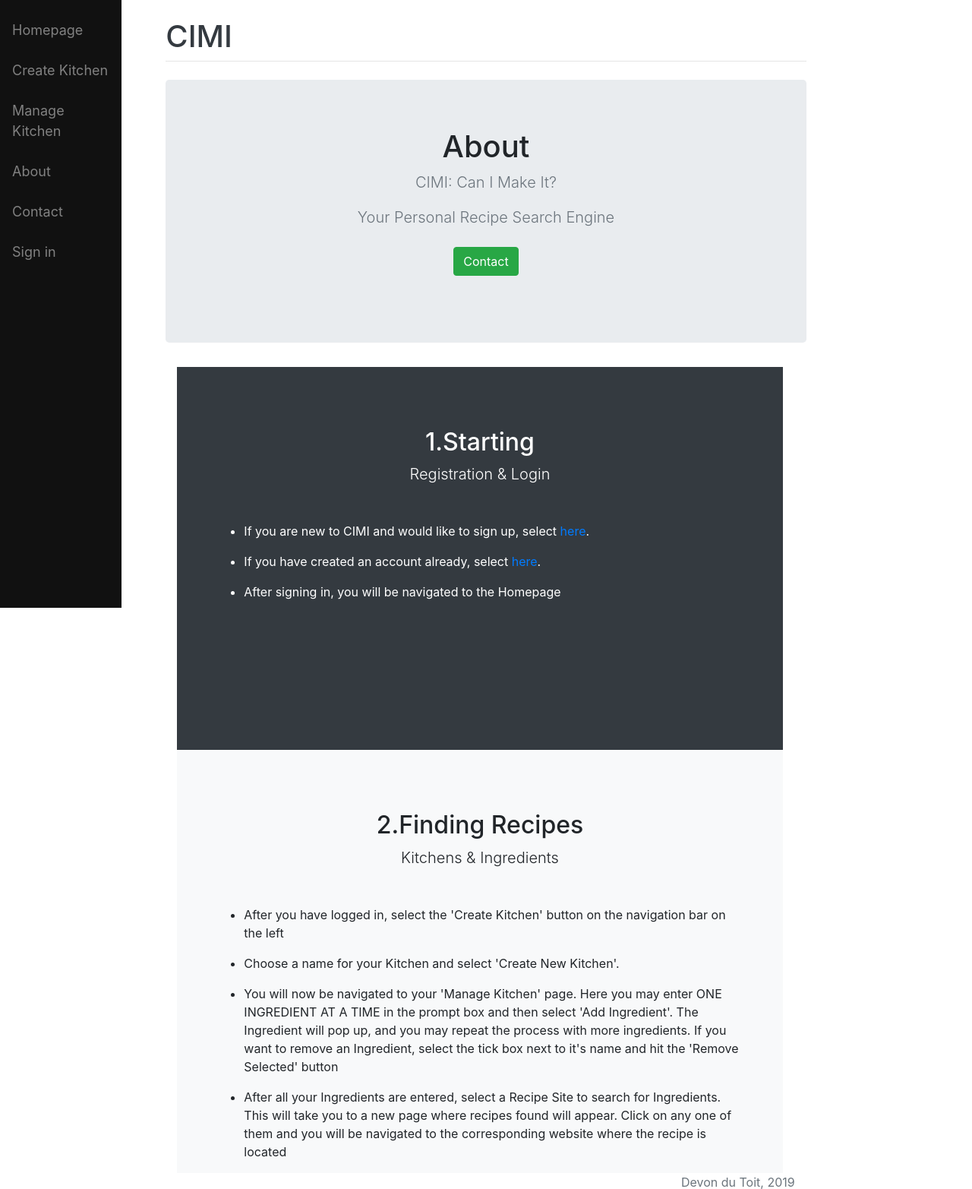
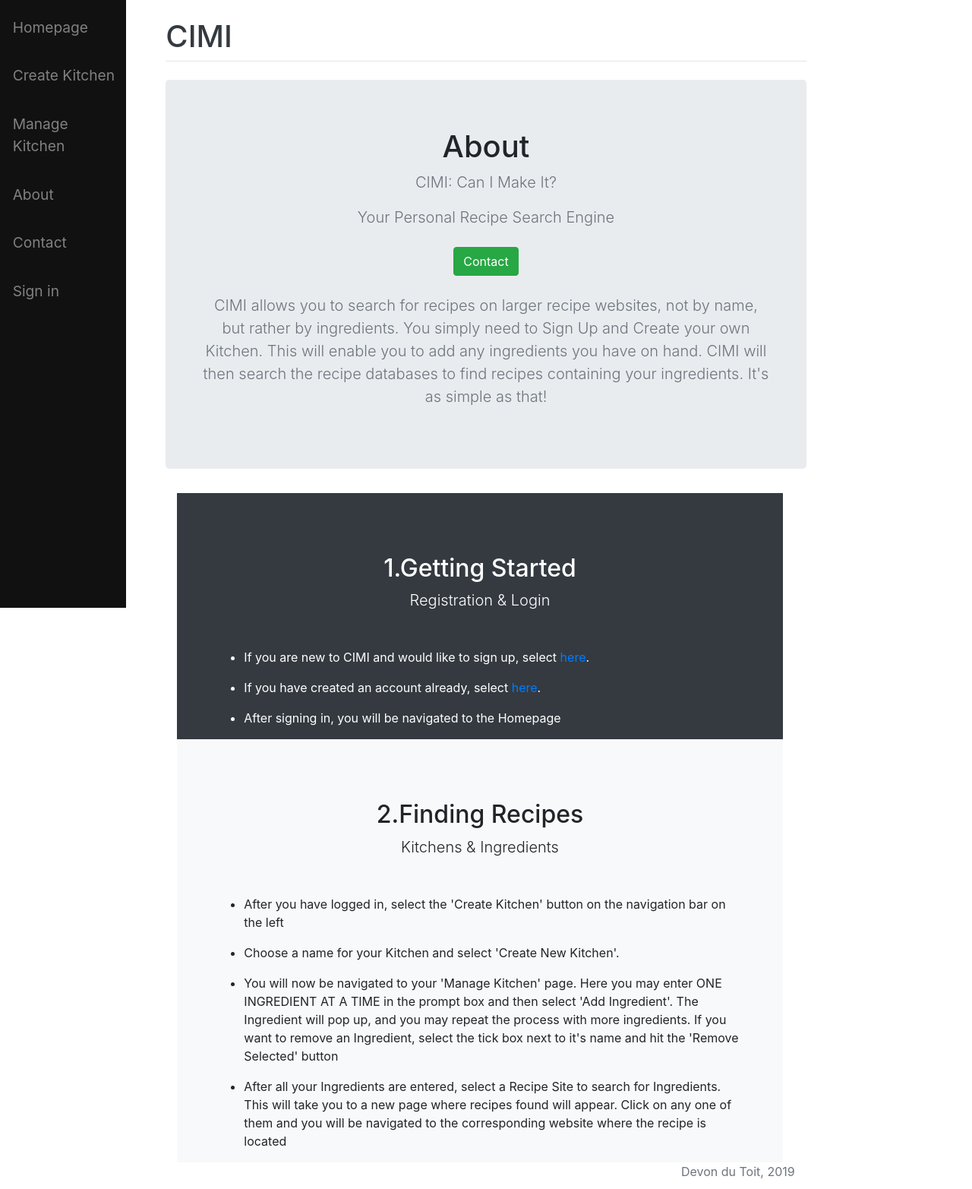
Before and after one commit to psiphi-py/CIMI, a Django app: page /about/ in a window 1280 px wide. Shown: the top 1565 px of the page at 76% size. Run offline with Django 3.2, Linux system fonts and the light colour scheme; some libraries are stand-ins or nearby versions.

Commit message:
Altered navigation bar size for scalability, Added ABout description of site and improved contact wording

```diff
--- a/canImakeIt/main/static/main/style.css
+++ b/canImakeIt/main/static/main/style.css
@@ -1,7 +1,7 @@
 /* main navigation bar from base.html */
 .sidenav {
     height: 100%;
-    width: 160px;
+    width: 13%;
     position: fixed;
     z-index: 1;
     top: 0;
@@ -13,9 +13,10 @@
 
 /* navigation bar hyperlinks */
 .sidenav a {
-    padding: 6px 8px 20px 16px;
+    padding: 1% 4% 20% 10%;
     text-decoration: none;
-    font-size: 18px;
+    font-size: 17px;
+    font-size: 1.5vw;
     color: #818181;
     display: block;
 }
--- a/canImakeIt/main/templates/main/about.html
+++ b/canImakeIt/main/templates/main/about.html
@@ -18,6 +18,10 @@ reinvent the wheel?-->
         <p>
           <a href="/contact" class="btn btn-success my-2">Contact</a>
         </p>
+         <p class="lead text-muted">CIMI allows you to search for recipes on larger recipe websites, not by name, but
+         rather by ingredients. You simply need to Sign Up and Create your own Kitchen. This will enable you to add
+         any ingredients you have on hand. CIMI will then search the recipe databases to find recipes containing your
+         ingredients. It's as simple as that!</p>
       </div>
     </section>
 
@@ -27,10 +31,10 @@ reinvent the wheel?-->
     <div class="container">
       <div class="bg-dark mr-md-3 pt-3 px-3 pt-md-5 px-md-5 text-center text-white overflow-hidden">
         <div class="my-3 py-3">
-          <h2 class="display-5">1.Starting</h2>
+          <h2 class="display-5">1.Getting Started</h2>
           <p class="lead">Registration & Login</p>
         </div>
-        <div class="box-shadow" style="width: 80%; height: 300px; border-radius: 21px 21px 0 0;">
+        <div class="box-shadow" style="width: 80%; height: 60%; border-radius: 21px 21px 0 0;">
             <ul>
                 <li>
                   <p class="text-left">If you are new to CIMI and would like to sign up, select
--- a/canImakeIt/main/templates/main/base.html
+++ b/canImakeIt/main/templates/main/base.html
@@ -10,7 +10,7 @@
 
 <!-- Bootstrap link -->
     <link rel="stylesheet" href="https://stackpath.bootstrapcdn.com/bootstrap/4.3.1/css/bootstrap.min.css"
-    integrity="sha384-ggOyR0iXCbMQv3Xipma34MD+dH/1fQ784/j6cY/iJTQUOhcWr7x9JvoRxT2MZw1T" crossorigin="anonymous">
+        integrity="sha384-ggOyR0iXCbMQv3Xipma34MD+dH/1fQ784/j6cY/iJTQUOhcWr7x9JvoRxT2MZw1T" crossorigin="anonymous">
 
 <!-- Local CSS (static) link-->
     <link rel="stylesheet" href="{% static 'main/style.css' %}">
--- a/canImakeIt/main/templates/main/contact.html
+++ b/canImakeIt/main/templates/main/contact.html
@@ -13,7 +13,7 @@ scheme here* -->
     <div class="container">
       <div class="jumbotron mt-3">
         <h1>Contact</h1>
-        <p class="lead">For Problems, Help or General Info</p>
+        <p class="lead">For Inquiries, Help or General Info</p>
 <!-- My info, let's hope spam-scrappers don't send me penis enlargement ads... QQ -->
         <p class="lead text-muted">dutoitdevon@gmail.com</p>
 <!-- GitHub to GitGud Scrub -->
--- a/canImakeIt/main/templates/main/create.html
+++ b/canImakeIt/main/templates/main/create.html
@@ -1,7 +1,7 @@
 <!-- Page displaying user's Kitchen creation-->
 {% extends 'main/base.html' %}
 
-{% block title %} Create New List {% endblock %}
+{% block title %}{% endblock %}
 
 {% block content %}
 
--- a/canImakeIt/main/templates/main/existing.html
+++ b/canImakeIt/main/templates/main/existing.html
@@ -1,7 +1,7 @@
 <!-- Page displaying that a kitchen associated with the user already exists -->
 {% extends 'main/base.html' %}
 
-{% block title %} Create New List {% endblock %}
+{% block title %}{% endblock %}
 
 {% block content %}
 <!-- GTFO -->
--- a/canImakeIt/main/templates/main/home.html
+++ b/canImakeIt/main/templates/main/home.html
@@ -4,7 +4,7 @@
 {% load static %}
 
 {% block title %}
-    Home
+
 {% endblock %}
 
 {% block content %}
--- a/canImakeIt/main/templates/main/results/allrecipes.html
+++ b/canImakeIt/main/templates/main/results/allrecipes.html
@@ -2,7 +2,7 @@
 {% extends 'main/base.html' %}
 
 {% block title %}
-    Results
+
 {% endblock %}
 
 {% block content %}
--- a/canImakeIt/main/templates/main/results/food_com.html
+++ b/canImakeIt/main/templates/main/results/food_com.html
@@ -2,7 +2,7 @@
 {% extends 'main/base.html' %}
 
 {% block title %}
-    Results
+
 {% endblock %}
 
 {% block content %}
--- a/canImakeIt/main/templates/main/results/foodnetwork.html
+++ b/canImakeIt/main/templates/main/results/foodnetwork.html
@@ -2,7 +2,7 @@
 {% extends 'main/base.html' %}
 
 {% block title %}
-    Results
+
 {% endblock %}
 
 {% block content %}
--- a/canImakeIt/main/templates/main/view.html
+++ b/canImakeIt/main/templates/main/view.html
@@ -2,7 +2,7 @@
 {% extends 'main/base.html' %}
 
 {% block title %}
-    View
+
 {% endblock %}
 
 {% block content %}
--- a/canImakeIt/register/templates/register/register.html
+++ b/canImakeIt/register/templates/register/register.html
@@ -2,7 +2,7 @@
 {% extends 'main/base.html' %}
 
 {% block title %}
-    Create an Account
+
 {% endblock %}
 <!-- crispy form integration for cosmetic purposes -->
 {% load crispy_forms_tags %}
--- a/canImakeIt/register/templates/registration/login.html
+++ b/canImakeIt/register/templates/registration/login.html
@@ -2,7 +2,7 @@
 {% extends 'main/base.html'%}
 
 {% block title %}
-    Login Here
+
 {% endblock %}
 
 <!-- crispy form integration for cosmetic purposes -->
```
Also changed, not shown: canImakeIt/main/templates/main/list.html (+4 -3 lines), canImakeIt/db.sqlite3.
